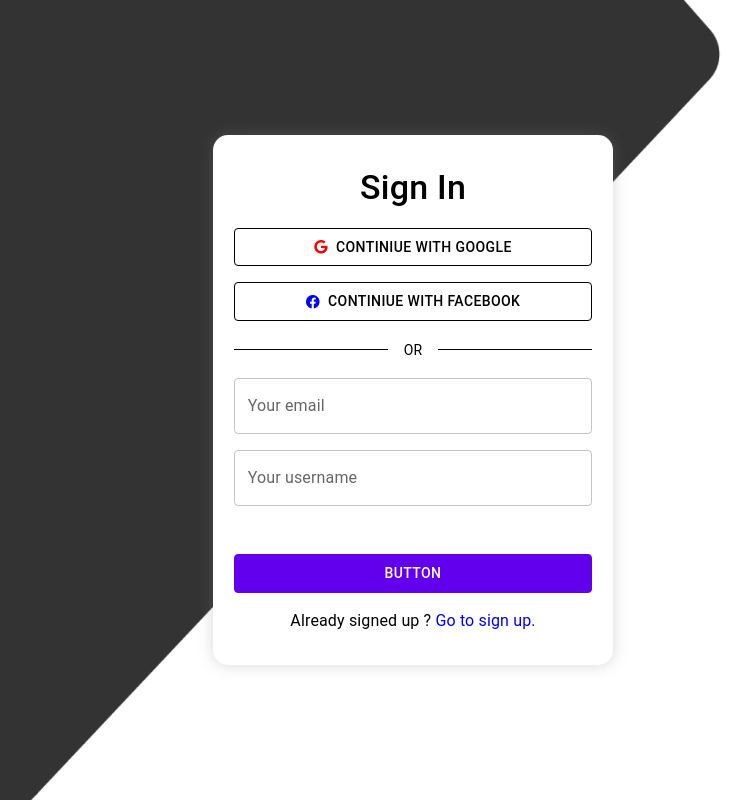
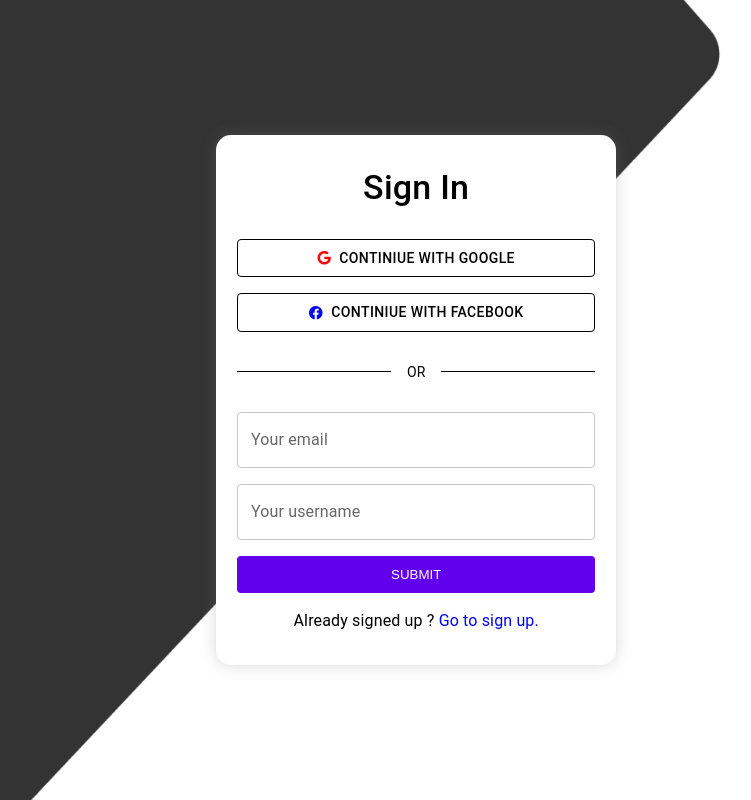
Before and after one commit to TimurRahkmatov/book-cart, a React (Vite) app: page /login in a window 1280 px wide. Shown: the whole page, without its empty margins (227-978 px from the left). Built offline with nearby package versions, Linux system fonts and the light colour scheme.

Commit message:
added continue button

```diff
--- /dev/null
+++ b/src/Components/Buttons/ContinueButton/ContinueButton.jsx
@@ -0,0 +1,45 @@
+import { Box , Button} from "@mui/material";
+import React from "react";
+
+const ContinueButton = () => {
+  return (
+    <Box
+      sx={{
+        display: "flex",
+        flexDirection: "column",
+        gap: "1rem",
+        width: "100%",
+        alignItems: "center",
+      }}
+    >
+      <Button
+        sx={{
+          color: "black",
+          border: "1px solid black",
+          width: "100%",
+          display: "flex",
+          alignItems: "center",
+          gap: "0.5rem",
+        }}
+      >
+        <i style={{ color: "red" }} className="fa-brands fa-google"></i>
+        Continiue with Google
+      </Button>
+      <Button
+        sx={{
+          color: "black",
+          border: "1px solid black",
+          width: "100%",
+          display: "flex",
+          alignItems: "center",
+          gap: "0.5rem",
+        }}
+      >
+        <i style={{ color: "blue" }} className="fa-brands fa-facebook"></i>
+        Continiue with Facebook
+      </Button>
+    </Box>
+  );
+};
+
+export default ContinueButton;
--- /dev/null
+++ b/src/Components/Buttons/ContinueButton/index.jsx
@@ -0,0 +1,3 @@
+import ContinueButton from "./ContinueButton";
+
+export default ContinueButton;
--- a/src/Components/Buttons/PurpleButton/Purplebutton.jsx
+++ b/src/Components/Buttons/PurpleButton/Purplebutton.jsx
@@ -2,7 +2,7 @@ import styled from "@emotion/styled";
 
 const PurpleButton = styled.button`
     width: 100%;
-    height: 34px;
+    height: 37px;
     border-radius: 4px;
     border: 2px solid #6200EE;
     background-color: #6200EE;
--- a/src/Pages/Login/Login.jsx
+++ b/src/Pages/Login/Login.jsx
@@ -11,13 +11,25 @@ import {
 } from "@mui/material";
 import React from "react";
 import { Link, Navigate, useNavigate } from "react-router-dom";
+import PurpleButton from "../../Components/Buttons/PurpleButton/Purplebutton";
+import ContinueButton from "../../Components/Buttons/ContinueButton";
 
 const Login = () => {
-  const navigate = useNavigate()
+  const navigate = useNavigate();
 
   return (
     <Box>
       <Container>
+        <Box
+          sx={{
+            display: "flex",
+            width: "100%",
+            justifyContent: "center",
+            marginLeft: "0.2rem",
+            alignItems: "center",
+            padding: '0 1rem'
+          }}
+        >
           <Box
             sx={{
               padding: "2rem 1.3rem",
@@ -36,46 +48,8 @@ const Login = () => {
             <Typography sx={{ fontWeight: "500" }} variant="h4">
               Sign In
             </Typography>
+            <ContinueButton />
 
-          <Box
-            sx={{
-              display: "flex",
-              flexDirection: "column",
-              gap: "1rem",
-              width: "100%",
-              alignItems: "center",
-            }}
-          >
-            <Button
-              sx={{
-                color: "black",
-                border: "1px solid black",
-                width: "100%",
-                display: "flex",
-                alignItems: "center",
-                gap: "0.5rem",
-              }}
-            >
-              <i style={{ color: "red" }} className="fa-brands fa-google"></i>
-              Continiue with Google
-            </Button>
-            <Button
-              sx={{
-                color: "black",
-                border: "1px solid black",
-                width: "100%",
-                display: "flex",
-                alignItems: "center",
-                gap: "0.5rem",
-              }}
-            >
-              <i
-                style={{ color: "blue" }}
-                className="fa-brands fa-facebook"
-              ></i>
-              Continiue with Facebook
-            </Button>
-          </Box>
             <Box
               sx={{
                 display: "flex",
@@ -114,31 +88,17 @@ const Login = () => {
                 variant="outlined"
               />
 
-            <Link >
-              <Button
-
-                sx={{
-                  width: "100%",
-                  color: "#fff",
-                  backgroundColor: "#6200EE",
-                  border: "1px solid #6200EE ",
-                  marginTop: "2rem",
-                  ":hover": {
-                    backgroundColor: "#fff",
-                    color: "#6200EE",
-                  }
-                }}
-                type="submit"
-              >
-
-                Button
-              </Button>
+              <Link>
+                <PurpleButton type="submit">SUBMIT</PurpleButton>
               </Link>
               <Typography sx={{ textAlign: "center" }}>
                 Already signed up ?{" "}
-              <Link to='/register' style={{ color: "blue" }}>Go to sign up.</Link>
+                <Link to="/register" style={{ color: "blue" }}>
+                  Go to sign up.
+                </Link>
               </Typography>
             </FormControl>
+          </Box>
         </Box>
       </Container>
     </Box>
--- a/src/Pages/Register/Register.jsx
+++ b/src/Pages/Register/Register.jsx
@@ -10,6 +10,8 @@ import {
 import { Link, useNavigate } from "react-router-dom";
 import { auth_api } from "../../Api/user.api";
 import { toast } from "react-toastify";
+import PurpleButton from "../../Components/Buttons/PurpleButton/Purplebutton";
+import ContinueButton from "../../Components/Buttons/ContinueButton";
 const Register = () => {
   const navigate = useNavigate();
   const [values, setValues] = useState({
@@ -60,45 +62,8 @@ const Register = () => {
             Sign Up
           </Typography>
 
-          <Box
-            sx={{
-              display: "flex",
-              flexDirection: "column",
-              gap: "1rem",
-              width: "100%",
-              alignItems: "center",
-            }}
-          >
-            <Button
-              sx={{
-                color: "black",
-                border: "1px solid black",
-                width: "100%",
-                display: "flex",
-                alignItems: "center",
-                gap: "0.5rem",
-              }}
-            >
-              <i style={{ color: "red" }} className="fa-brands fa-google"></i>
-              Continiue with Google
-            </Button>
-            <Button
-              sx={{
-                color: "black",
-                border: "1px solid black",
-                width: "100%",
-                display: "flex",
-                alignItems: "center",
-                gap: "0.5rem",
-              }}
-            >
-              <i
-                style={{ color: "blue" }}
-                className="fa-brands fa-facebook"
-              ></i>
-              Continiue with Facebook
-            </Button>
-          </Box>
+          <ContinueButton />
+
           <Box
             sx={{
               display: "flex",
@@ -167,21 +132,7 @@ const Register = () => {
               variant="outlined"
             />
 
-            <Button
-              sx={{
-                width: "100%",
-                color: "#fff",
-                backgroundColor: "#6200EE",
-                ":hover": {
-                  backgroundColor: "#fff",
-                  color: "#6200EE",
-                  border: "2px solid #6200EE",
-                },
-              }}
-              type="submit"
-            >
-              Button
-            </Button>
+            <PurpleButton type="submit">SUBMIT</PurpleButton>
             <Typography sx={{ textAlign: "center" }}>
               Already signed up ?{" "}
               <Link to='/login' style={{ color: "blue" }}>Go to sign in.</Link>
```
Lines whose indentation alone changed are shown as unchanged.
